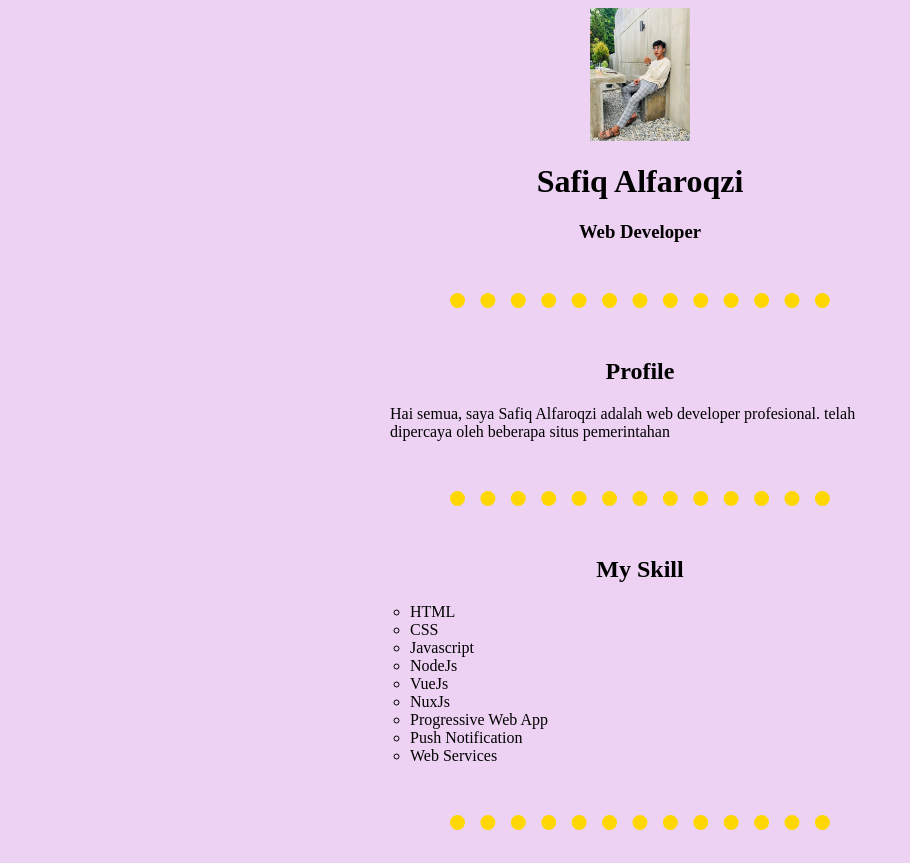
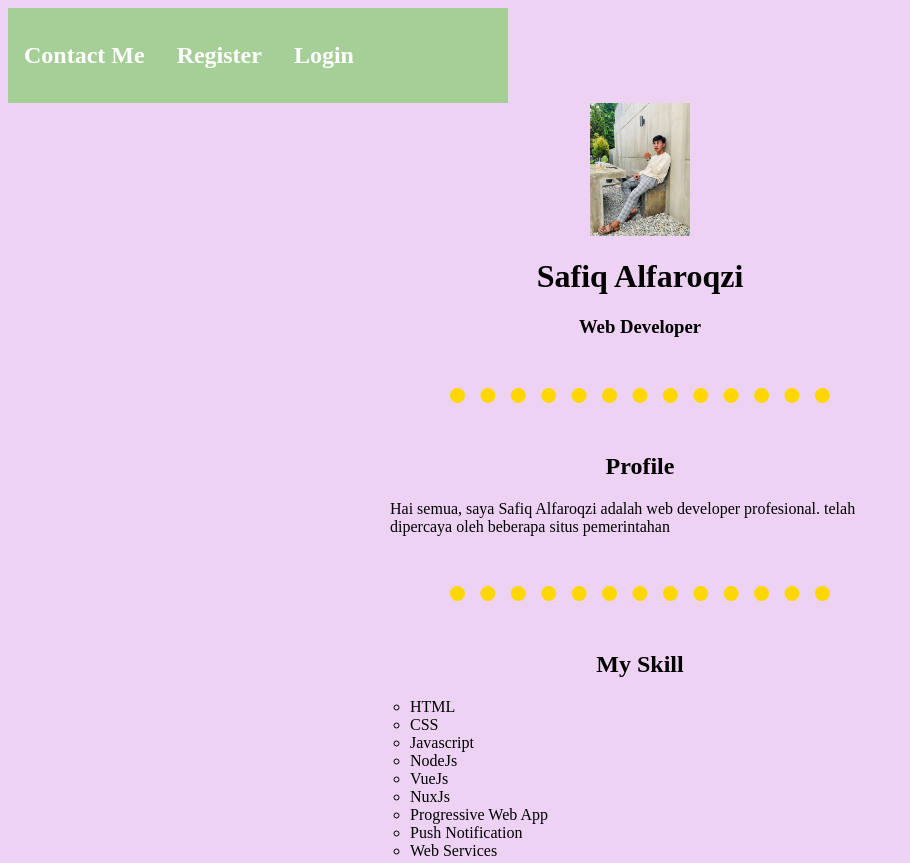
Before and after one commit to safiq233/pweb_safiq, a plain HTML site: page index.html in a window 1280 px wide. Shown: the top 863 px of the page, without its empty margins (0-910 px from the left). Drawn offline with Linux system fonts and the light colour scheme.

Commit message:
Latihan 3.6 : Membuat Navigation Bar

```diff
--- a/index.html
+++ b/index.html
@@ -7,6 +7,11 @@
     <link rel="stylesheet" href="main.css">
 </head>
 <body>
+    <ul id="navbar">
+        <li><h2><a href="contact.html">Contact Me</a></h2></li>
+        <li><h2><a href="register.html">Register</a></h2></li>
+        <li><h2><a href="login.html">Login</a></h2></li>
+    </ul>
 
     <img src="profile.jpeg" alt="foto-profile" width="100px">
     <h1>Safiq Alfaroqzi</h1>
--- a/main.css
+++ b/main.css
@@ -24,3 +24,23 @@ ol, ul, img, p{
     margin-left: auto;
     margin-right: auto;
 }
+
+#navbar{
+    list-style-type: none;
+    margin: 0;
+    padding: 0;
+    overflow: hidden;
+    background-color: #A6CF98;
+}
+
+#navbar li{
+    float: left;
+}
+
+#navbar li a{
+    display: block;
+    color: white;
+    text-align: center;
+    padding: 14px 16px;
+    text-decoration: none;
+}
```
